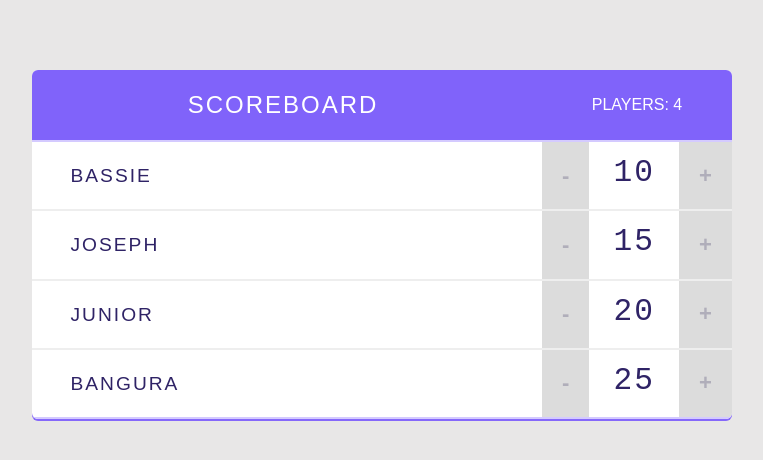
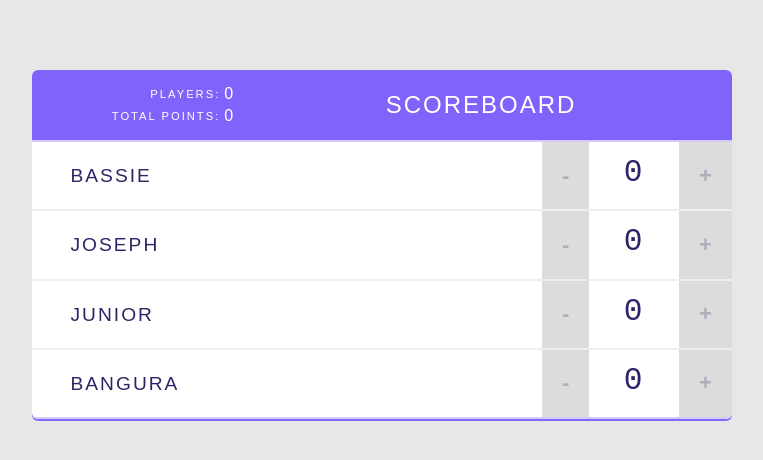
Before and after one commit to bassiebangura/scoreboard-app, a React (Create React App) app: page / in a window 1280 px wide. Shown: the top 460 px of the page, without its empty margins (258-1021 px from the left). Built offline with nearby package versions, Linux system fonts and the light colour scheme.

Commit message:
Add Stats Component.

```diff
--- a/src/components/App.js
+++ b/src/components/App.js
@@ -1,7 +1,7 @@
 import React from "react";
 import Header from "./Header";
 import Player from "./Player";
-import Stats from "./Stats"
+
 import "./App.css";
 
 class App extends React.Component {
@@ -9,12 +9,12 @@
     players: [
       {
         name: "Bassie",
-        score: 10,
+        score: 0,
         id: 1
       },
-      { name: "Joseph", score: 15, id: 2 },
-      { name: "Junior", score: 20, id: 3 },
-      { name: "Bangura", score: 25, id: 4}
+      { name: "Joseph", score: 0, id: 2 },
+      { name: "Junior", score: 0, id: 3 },
+      { name: "Bangura", score: 0, id: 4}
     ]
   };
 
--- a/src/components/Header.js
+++ b/src/components/Header.js
@@ -1,10 +1,12 @@
 import React from 'react';
+import Stats from "./Stats";
 
 const Header = props => {
     return (
       <header>
+        <Stats />
         <h1>{props.title}</h1>
-        <span className="stats">Players: {props.totalPlayers}</span>
+
       </header>
     );
   };
--- a/src/components/Stats.js
+++ b/src/components/Stats.js
@@ -1,6 +1,19 @@
 import React from "react";
-const Stats = () => {
-
+const Stats = (props) => {
+return (
+    <table className="stats">
+        <tbody>
+            <tr>
+                <td>Players:</td>
+                <td>0</td>
+            </tr>
+            <tr>
+                <td>Total Points:</td>
+                <td>0</td>
+            </tr>
+        </tbody>
+    </table>
+)
 }
 
 
```
